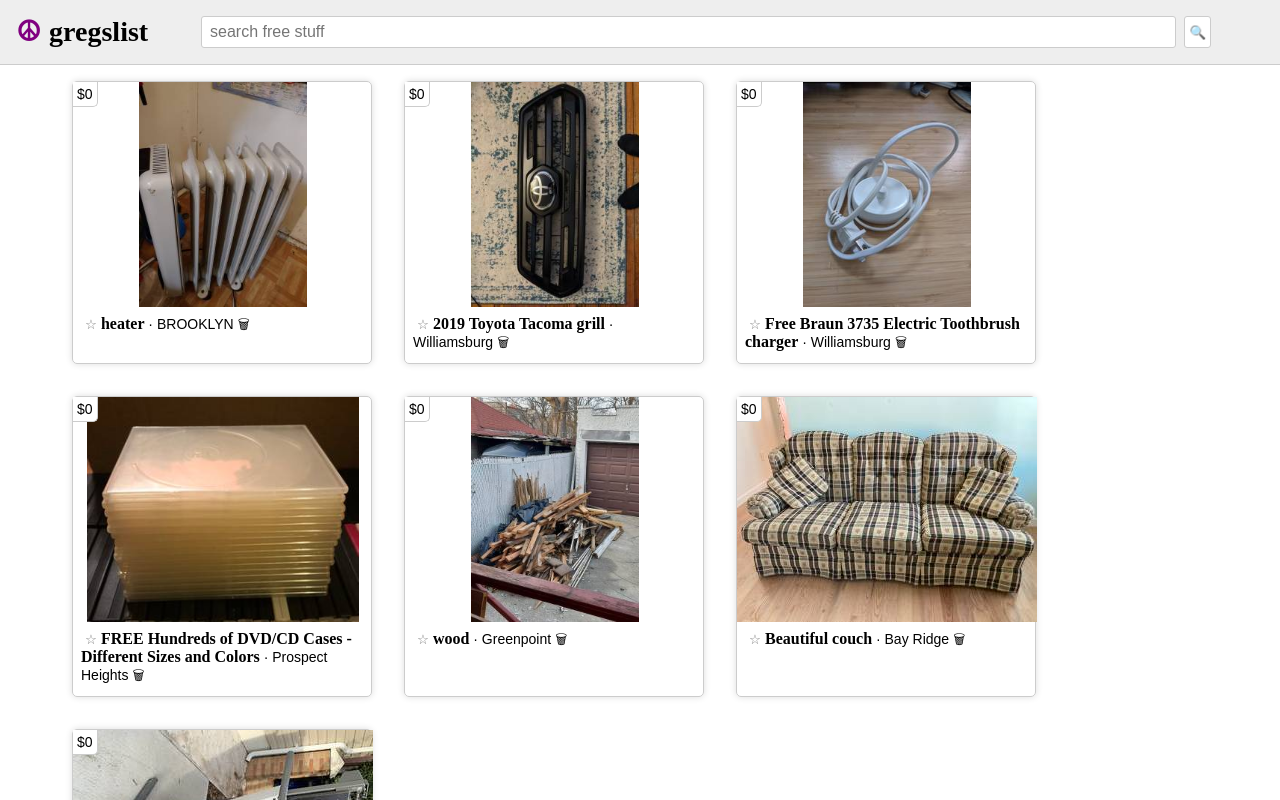
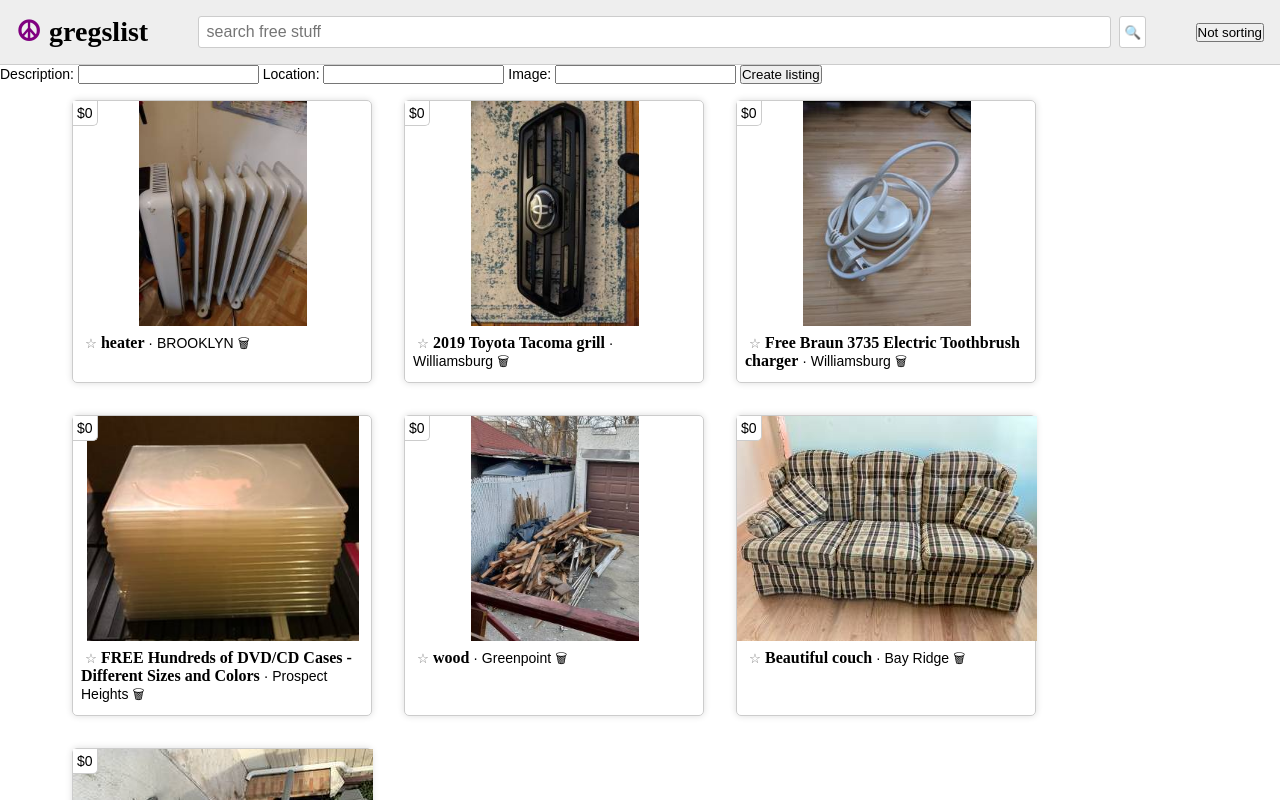
Before and after one commit to richwblake/react-hooks-mock-code-challenge-gregslist-vite, a React (Vite) app: page / in a window 1280 px wide. Shown: the top 800 px of the page. Built offline with nearby package versions, Linux system fonts and the light colour scheme; data requests are answered from the project's data file.

Commit message:
Advanced deliverables done, with comments

```diff
--- a/src/components/App.jsx
+++ b/src/components/App.jsx
@@ -1,5 +1,6 @@
 import { useState, useEffect } from 'react';
 import Header from "./Header";
+import NewListingForm from './NewListingForm';
 import ListingsContainer from "./ListingsContainer";
 
 const App = () => {
@@ -14,6 +15,11 @@ const App = () => {
 
     // Define the search term state variable here, as it will affect the listings state
     const [search, setSearch] = useState("");
+
+    // Use state variable to store whether we should be sorting alphabetically or not.
+    // We pass this as a prop to the Header component, as Header contains
+    // the button we're using to change if we're sorting or not.
+    const [isSorting, setIsSorting] = useState(false);
 
     // On page load (specified by the empty depedency array), we fetch all listings from the /listings endpoint
     // from our API. We then store the array of item objects in our state variable, listings, with the setter function
@@ -30,16 +36,52 @@ const App = () => {
         setSearch(searchTerm);
     };
 
+    // This function is passed as a callback prop to NewListingForm, so that
+    // when the user submits the new listing form, we have access to that new
+    // listing here as the parameter, listing.
+    const postListing = listing => {
+        // First, we create the config object to instruct fetch how to make
+        // a post request. Then, we make sure that we update our listings
+        // state variable if (and only if) the POST request is successful.
+        const config = {
+            method: "POST",
+            headers: { "Content-Type": "Application/json" },
+            body: JSON.stringify(listing),
+        };
+
+        fetch(API + '/listings', config)
+            .then(resp => resp.json())
+            .then(newListing => {
+                // These .then functions only get called when the POST request
+                // was successful. If not, fetch will look for a catch block
+                // to execute, and will provide the error that occured as the
+                // argument. Example below.
+                setListings([...listings, newListing]);
+            })
+            .catch(err => console.log("Error occured: ", err));
+    };
+
     const filterListings = () => {
+        // First, we see if the isSorting value is true. If that's the case,
+        // we should be sorting our listings alphabetically. If isSorting
+        // is false, we'll skip the sort and move on to the filter. The user
+        // should be able sort even when they are searching for specific items.
+        let formattedArray = [];
+
+        // This ternary expression assigns formattedArray either a copy of
+        // listings which is sorted based on their description, or just simply a copy of listings
+        formattedArray = isSorting ? [...listings].sort((a, b) => a.location.localeCompare(b.location)) : [...listings];
+
         // Filter out listings based on whether or not their description includes the search term. This
         // function executes whenever the search state variable is updated, which in turn gives a new updated
         // array to ListingsContainer as the listings prop
-        return listings.filter(listing => listing.description.toLowerCase().includes(search.toLowerCase()));
+        return formattedArray.filter(listing => listing.description.toLowerCase().includes(search.toLowerCase()));
     };
 
     return (
         <div className="app">
-            <Header handleSearch={handleSearch} />
+            <Header handleSearch={handleSearch} isSorting={isSorting} setIsSorting={setIsSorting} />
+            <NewListingForm postListing={postListing} />
             <ListingsContainer API={API} listings={filterListings()} setListings={setListings} />
         </div>
     );
--- a/src/components/Header.jsx
+++ b/src/components/Header.jsx
@@ -1,6 +1,16 @@
+import { useState } from 'react';
 import Search from "./Search";
 
-const Header = ({ handleSearch }) => {
+const Header = ({ handleSearch, isSorting, setIsSorting }) => {
+
+    // This function is used as the onClick event callback function. When
+    // then user clicks the sorting button, we change our sorting state
+    // variable from its previous value to the opposite. isSorting is a
+    // boolean.
+    const toggleIsSorting = () => {
+        setIsSorting(!isSorting);
+    };
+
     // Pass our handleSearch function prop from App to Search, where it will get invoked by the user submitting
     // a search query
     return (
@@ -12,6 +22,8 @@ const Header = ({ handleSearch }) => {
                 gregslist
             </h1>
             <Search handleSearch={handleSearch} />
+            {/* below search bar, we create a new button to handle alphabetically sorting by location */}
+            <button onClick={toggleIsSorting}>{isSorting? "Sorting alphabetically" : "Not sorting"}</button>
         </header>
     );
 };
--- /dev/null
+++ b/src/components/NewListingForm.jsx
@@ -0,0 +1,60 @@
+import { useState } from 'react';
+
+const NewListingForm = ({ postListing }) => {
+
+    // We'll control the create listing form with a state variable. To see a
+    // longer explanation about this, please see the controlled form from
+    // the Plantsy example.
+    const [formData, setFormData] = useState({
+        description: "",
+        image: "",
+        location: "",
+    });
+
+    const handleChange = e => {
+        setFormData({ ...formData, [e.target.name]: e.target.value });
+    };
+
+    // This function handle the submission event from the form. We'll use
+    // formData as our new listing to send to the App component via the
+    // callback prop, postListing.
+    const handleSubmit = e => {
+        e.preventDefault();
+        postListing(formData);
+
+        // reset the form to empty inputs, ready for next new listing.
+        setFormData({
+            description: "",
+            image: "",
+            location: "",
+        });
+    };
+
+    // the {" "} allows us to add spacing between the input elements
+    // purely for formatting, and is not required.
+    return (
+        <form onSubmit={handleSubmit}>
+            <label>
+                Description:
+                {" "}
+                <input onChange={handleChange} value={formData.description} type="text" name="description" />
+            </label>
+            {" "}
+            <label>
+                Location:
+                {" "}
+                <input onChange={handleChange} value={formData.location} type="text" name="location" />
+            </label>
+            {" "}
+            <label>
+                Image:
+                {" "}
+                <input onChange={handleChange} value={formData.image} type="text" name="image" />
+            </label>
+            {" "}
+            <input type="submit" value="Create listing" />
+        </form>
+    );
+};
+
+export default NewListingForm;
```
